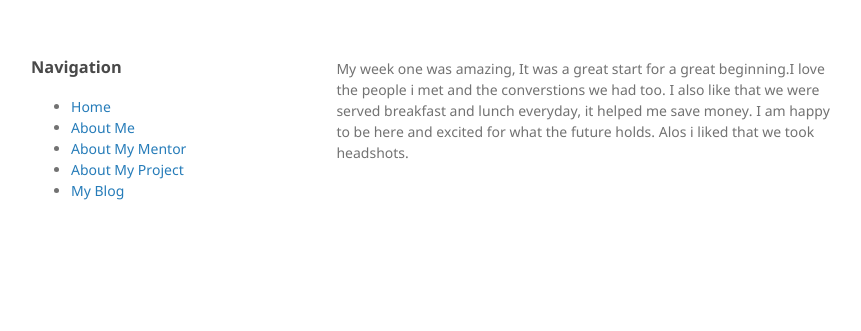
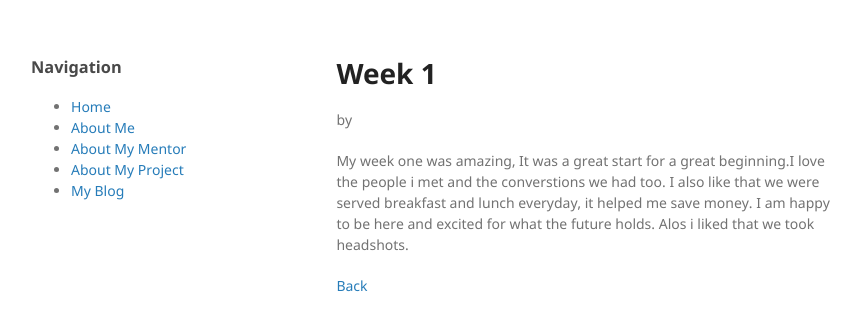
Before and after one commit to Onize12/Onize12.github.io, a Jekyll site: the page built from week1.md, in a window 1280 px wide. Shown: the top 331 px of the page, without its empty margins (179-1040 px from the left). Built offline with Jekyll 4.4.1, drawn with Linux system fonts in a browser that asks for light colours; our own code applies the rules of GitHub Pages for plain Markdown files.

Commit message:
Update week1.md

```diff
--- a/week1.md
+++ b/week1.md
@@ -1 +1,8 @@
+---
+layout: post
+title: Week 1
+by: Victoria Mohammed
+---
 My week one was amazing, It was a great start for a great beginning.I love the people i met and the converstions we had too. I also like that we were served breakfast and lunch everyday, it helped me save money. I am happy to be here and excited for what the future holds. Alos i liked that we took headshots.
+
+[Back](./)
```
